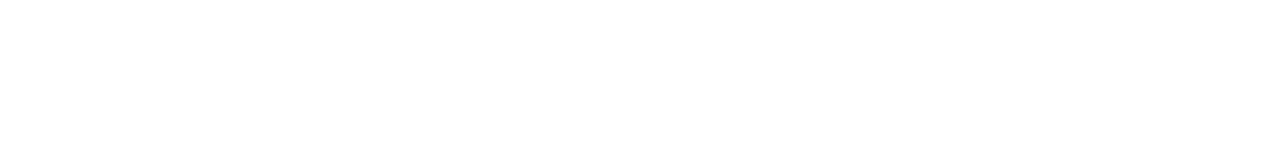
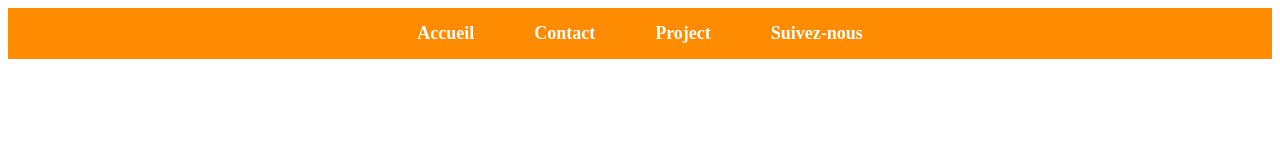
Before and after one commit to cmk-lucas/base_git, a plain HTML site: page index.html in a window 1280 px wide. Drawn offline with Linux system fonts and the light colour scheme.

Commit message:
ajout de header et nav

```diff
--- a/index.html
+++ b/index.html
@@ -4,8 +4,79 @@
     <meta charset="UTF-8">
     <meta name="viewport" content="width=device-width, initial-scale=1.0">
     <title>Document</title>
+    <style>
+        /* ✅ HEADER STYLE */
+header {
+    background-color: #ff8c00;
+    padding: 15px 0;
+    width: 100%;
+    top: 0;
+    left: 0;
+
+
+    /* ✅ STYLE DE LA NAVIGATION */
+nav {
+    max-width: 1200px;
+    margin: auto;
+}
+
+/* ✅ LISTE DU MENU */
+nav ul {
+    list-style: none;
+    display: flex;
+    justify-content: center;
+    padding: 0;
+    margin: 0;
+}
+
+/* ✅ ÉLÉMENTS DU MENU */
+nav ul li {
+    margin: 0 15px;
+}
+
+/* ✅ LIENS DU MENU */
+nav ul li a {
+    text-decoration: none;
+    color: white;
+    font-size: 18px;
+    font-weight: bold;
+    padding: 10px 15px;
+    transition: 0.3s;
+}
+
+/* ✅ Effet au survol */
+nav ul li a:hover {
+    background-color: white;
+    color: #ff8c00;
+    border-radius: 5px;
+}
+
+/* ✅ Ajustement pour mobile */
+@media (max-width: 768px) {
+    nav ul {
+        flex-direction: column;
+        text-align: center;
+    }
+
+    nav ul li {
+        margin: 10px 0;
+    }
+}
+
+}
+
+    </style>
 </head>
 <body>
-
+    <header>
+        <nav>
+            <ul>
+                <li><a href="#">Accueil</a></li>
+                <li><a href="#">Contact</a></li>
+                <li><a href="#">Project</a></li>
+                <li><a href="#">Suivez-nous</a></li>
+            </ul>
+        </nav>
+    </header>
 </body>
 </html>
```
